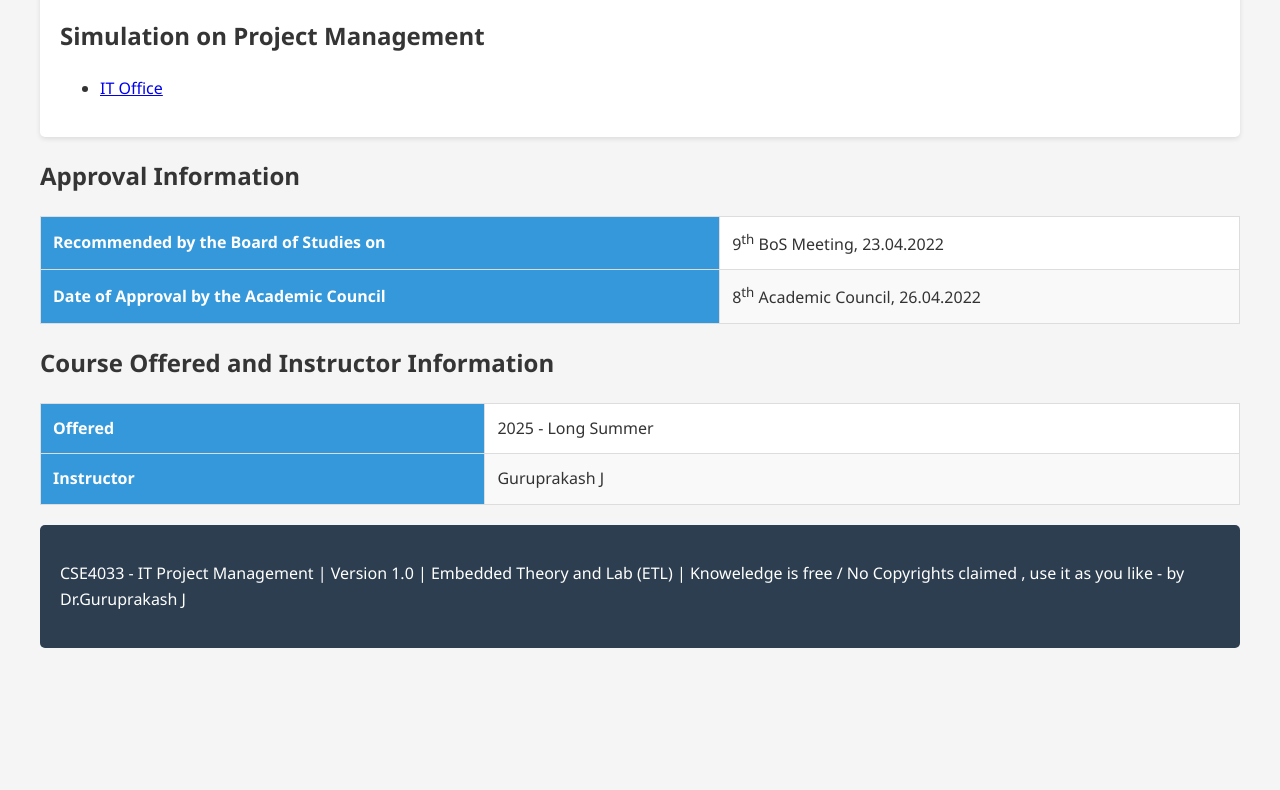
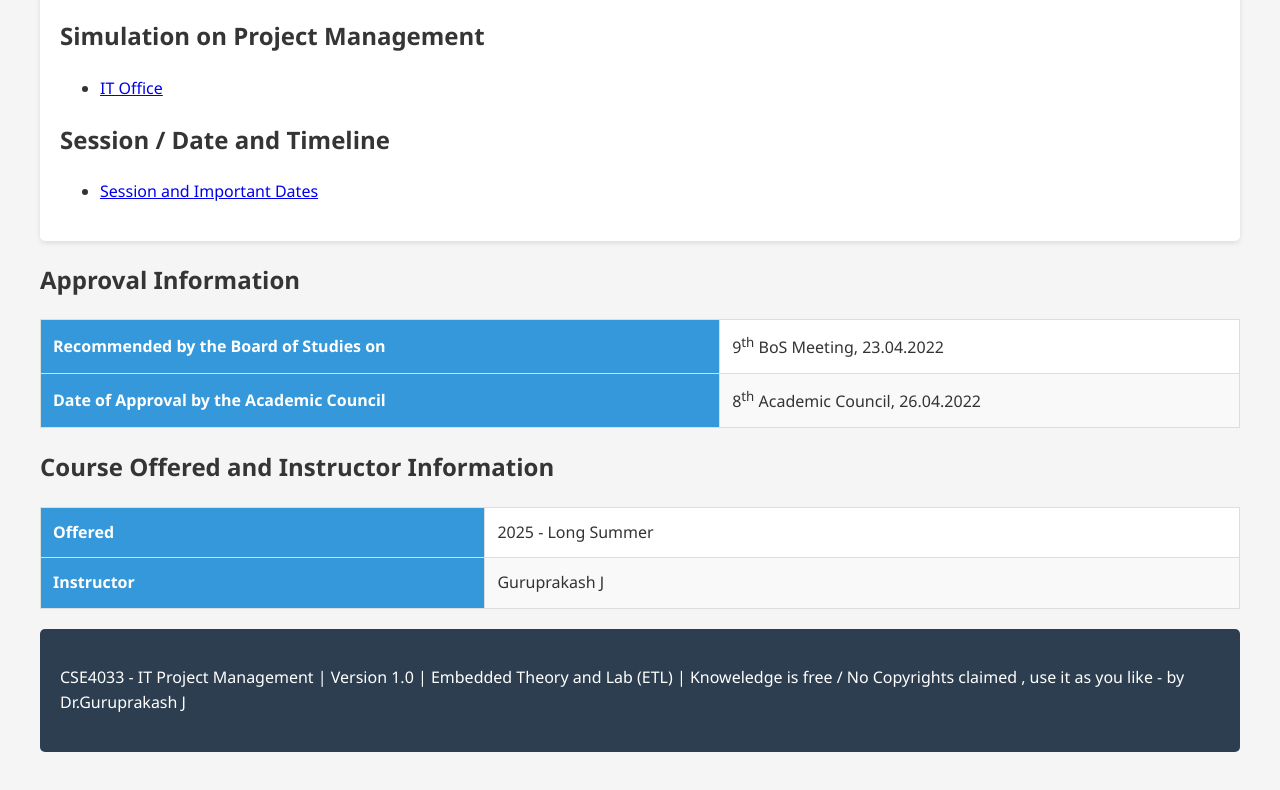
Before and after one commit to guruprakashj1/SoftwareProjectManagement, a plain HTML site: page index.html in a window 1280 px wide. Shown: the part 2412-3202 px from the top of the page. Before the commit the page ends 3100 px from the top, so only its background shows below. Drawn offline with Linux system fonts and the light colour scheme.

Commit message:
Update index.html

```diff
--- a/index.html
+++ b/index.html
@@ -359,6 +359,11 @@
             <li> <a href="./SimPM/it_office_simulation.html">IT Office</a></li>
         </ul>
 
+        <h2>Session / Date and Timeline </h2>
+
+        <ul>
+            <li> <a href="SPM.png">Session and Important Dates</a></li>
+        </ul>
 
     </div>
 
```
